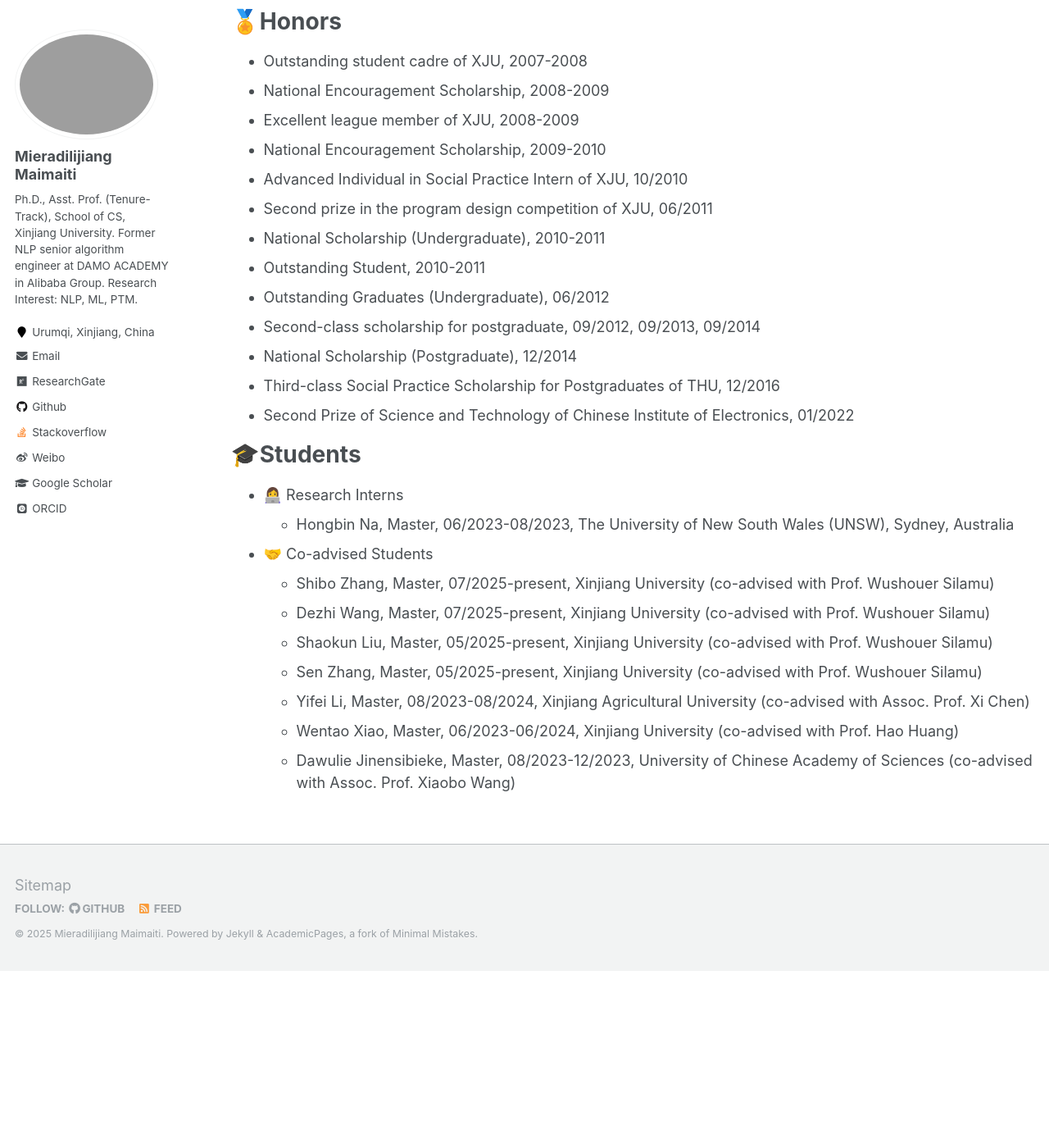
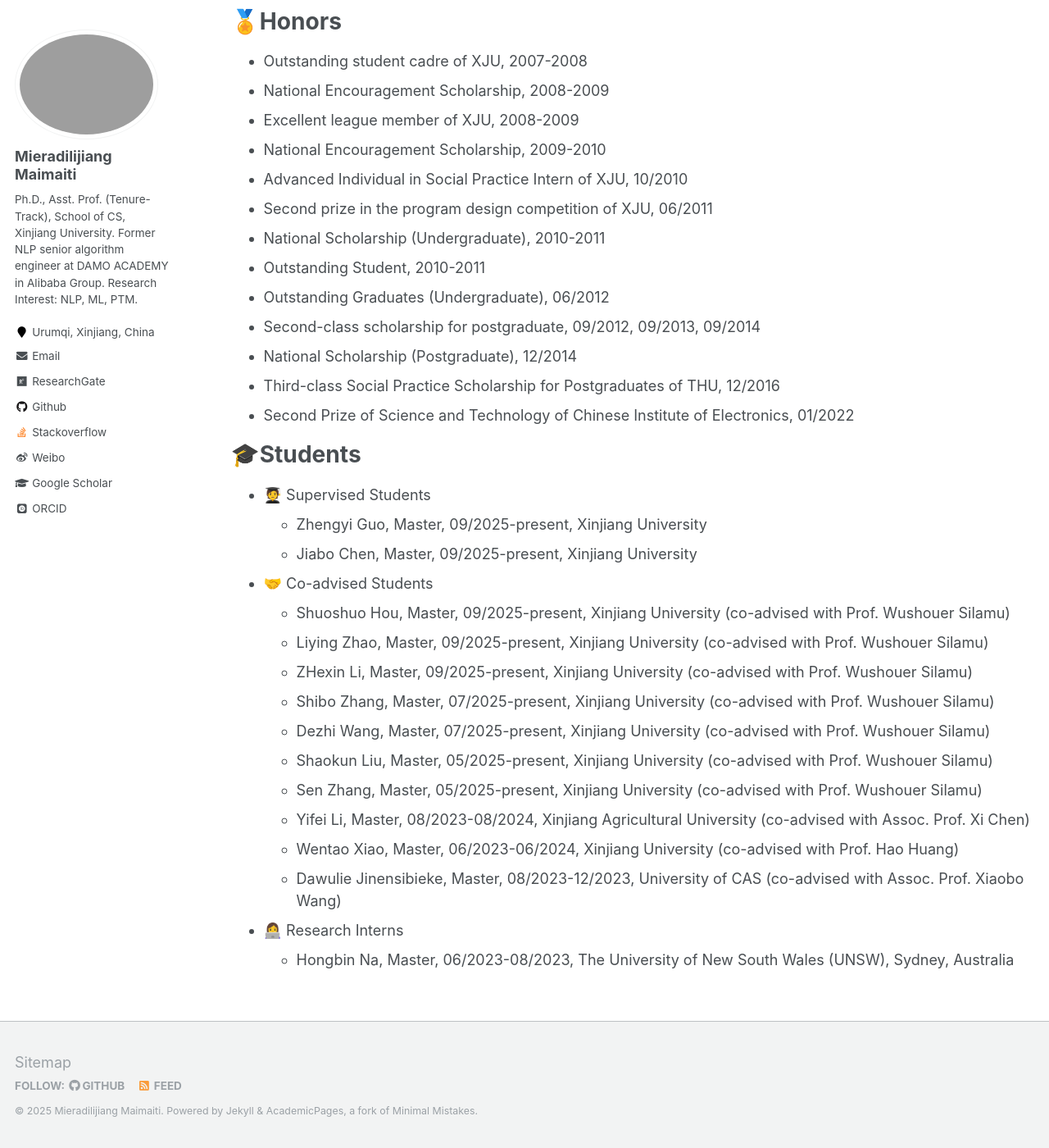
Before and after one commit to miradel51/miradel51.github.io, a Jekyll site: the page built from _pages/cv.md, in a window 1280 px wide and 1400 px high, scrolled down 856 px. Shown: the whole window at 82% size. Built offline with Jekyll 4.4.1, drawn with Linux system fonts in a browser that asks for light colours; some web fonts are replaced; before the commit the page ends 2040 px from its top, so only the background shows below that.

Commit message:
Update cv.md
revised student list

```diff
--- a/_pages/cv.md
+++ b/_pages/cv.md
@@ -49,21 +49,28 @@ redirect_from:
 
 🎓Students
 =======
-* 👩‍💻 Research Interns
-  * Hongbin Na, Master, 06/2023-08/2023, The University of New South Wales (UNSW), Sydney, Australia
-  <!-- * Bifei Hao, Master, 06/2023-Present, Northwestern University, Evanston, United States -->
+* 🧑‍🎓 Supervised Students
+  * Zhengyi Guo, Master, 09/2025-present, Xinjiang University
+  * Jiabo Chen, Master, 09/2025-present, Xinjiang University
+
 * 🤝 Co-advised Students
+  * Shuoshuo Hou, Master, 09/2025-present, Xinjiang University (co-advised with Prof. Wushouer Silamu)
+  * Liying Zhao, Master, 09/2025-present, Xinjiang University (co-advised with Prof. Wushouer Silamu)
+  * ZHexin Li, Master, 09/2025-present, Xinjiang University (co-advised with Prof. Wushouer Silamu)
   * Shibo Zhang, Master, 07/2025-present, Xinjiang University (co-advised with Prof. Wushouer Silamu)
   * Dezhi Wang, Master, 07/2025-present, Xinjiang University (co-advised with Prof. Wushouer Silamu)
   * Shaokun Liu, Master, 05/2025-present, Xinjiang University (co-advised with Prof. Wushouer Silamu)
   * Sen Zhang, Master, 05/2025-present, Xinjiang University (co-advised with Prof. Wushouer Silamu)
   * Yifei Li, Master, 08/2023-08/2024, Xinjiang Agricultural University (co-advised with Assoc. Prof. Xi Chen)
   * Wentao Xiao, Master, 06/2023-06/2024, Xinjiang University (co-advised with Prof. Hao Huang)
-  * Dawulie Jinensibieke, Master, 08/2023-12/2023, University of Chinese Academy of Sciences (co-advised with Assoc. Prof. Xiaobo Wang)
+  * Dawulie Jinensibieke, Master, 08/2023-12/2023, University of CAS (co-advised with Assoc. Prof. Xiaobo Wang)
+
+* 👩‍💻 Research Interns
+  * Hongbin Na, Master, 06/2023-08/2023, The University of New South Wales (UNSW), Sydney, Australia
 
 
 <!-- ### Supervised Students
-#### 🎓 Doctoral Students
+#### 🎓 Doctoral Students  or 👥 Supervised Students
 - [Name] (2023-present, co-advised with Prof. X)
 - [Name] (2021-2025)
 #### 🎓 Master's Students
```
